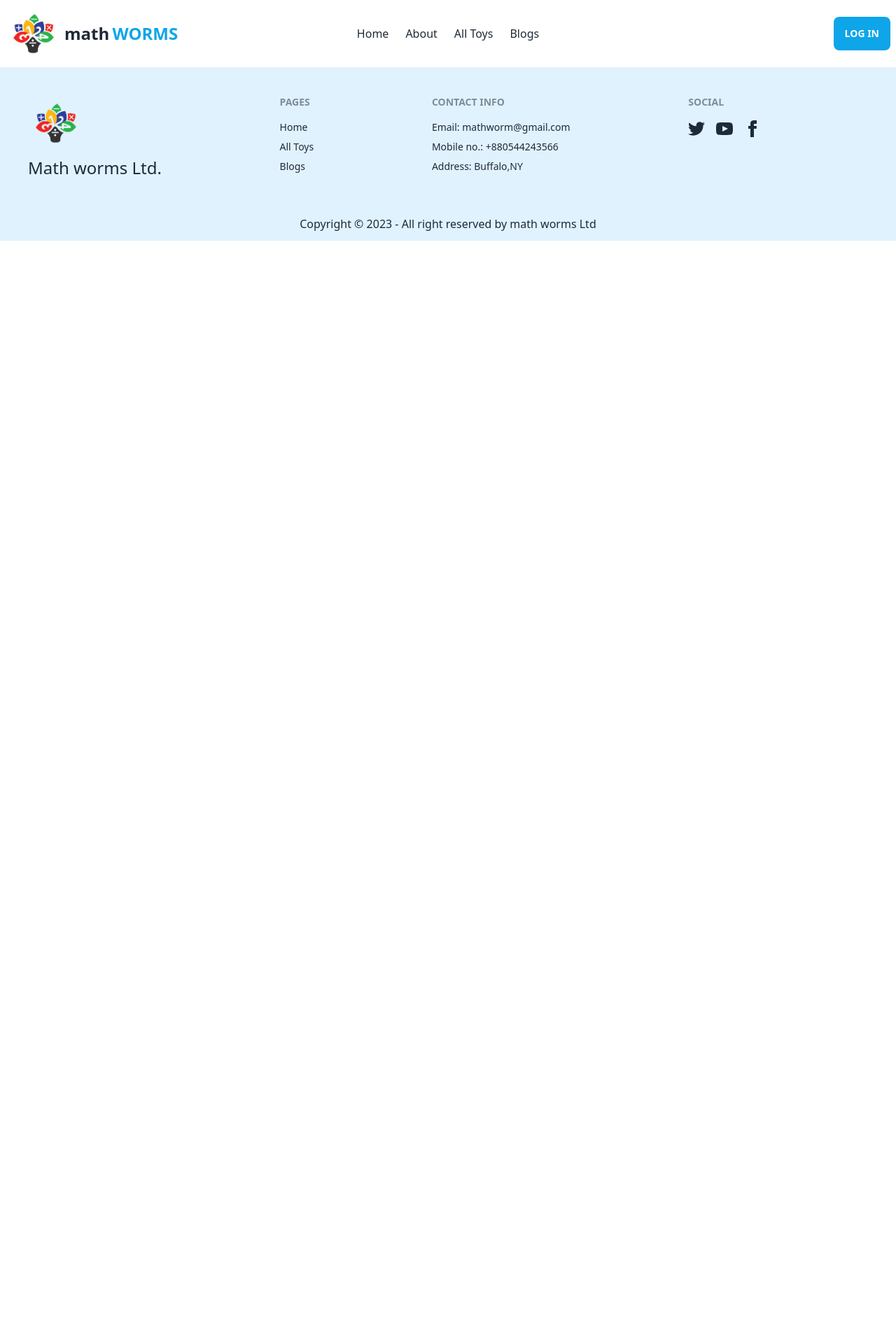
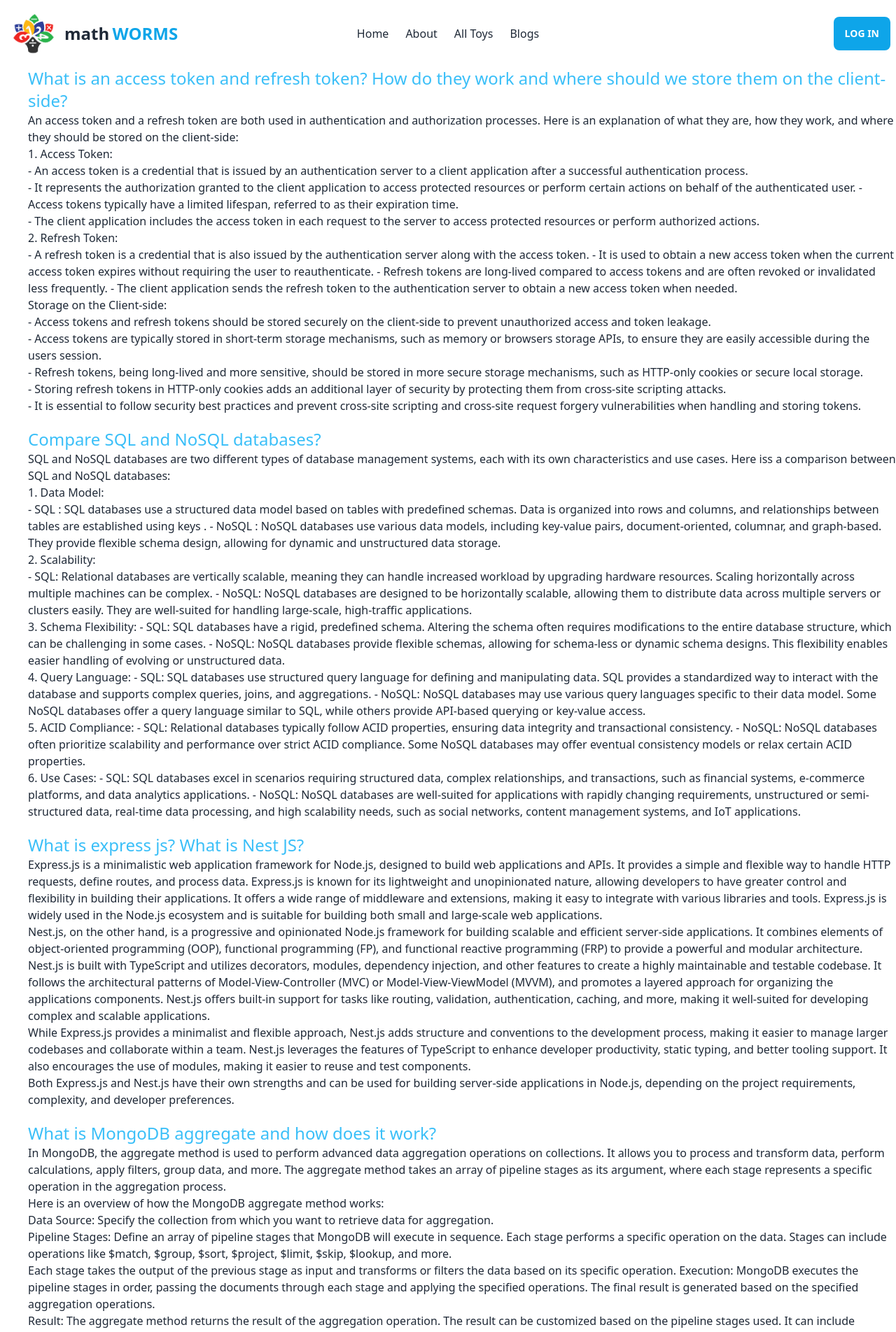
Before and after one commit to Mubasshirah/math-worms-client, a React (Vite) app: page /blogs in a window 1280 px wide. Shown: the top 1904 px of the page at 70% size. Before the commit the page ends 800 px from the top, so only its background shows below. Built offline with nearby package versions, Linux system fonts and the light colour scheme; no server answers.

Commit message:
blog done

```diff
--- a/src/Pages/Blogs/Blogs.jsx
+++ b/src/Pages/Blogs/Blogs.jsx
@@ -2,15 +2,97 @@
 
 const Blogs = () => {
     return (
-        <div>
-            <h1></h1>
-            <p></p>
-            <h1></h1>
-            <p></p>
-            <h1></h1>
-            <p></p>
-            <h1></h1>
-            <p></p>
+        <div className="text-left ms-10">
+            <h1 className="text-2xl text-info">
+                What is an access token and refresh token? How do they work and where should we store them on the client-side?
+            </h1>
+            <p className="text-1xl mb-5">
+                An access token and a refresh token are both used in authentication and authorization processes. Here is an explanation of what they are, how they work, and where they should be stored on the client-side:
+                <br />
+                1. Access Token: <br />
+                - An access token is a credential that is issued by an authentication server to a client application after a successful authentication process. <br />
+                - It represents the authorization granted to the client application to access protected resources or perform certain actions on behalf of the authenticated user.
+                - Access tokens typically have a limited lifespan, referred to as their expiration time. <br />
+                - The client application includes the access token in each request to the server to access protected resources or perform authorized actions.
+                <br />
+                2. Refresh Token: <br />
+                - A refresh token is a credential that is also issued by the authentication server along with the access token.
+                - It is used to obtain a new access token when the current access token expires without requiring the user to reauthenticate.
+                - Refresh tokens are long-lived compared to access tokens and are often revoked or invalidated less frequently.
+                - The client application sends the refresh token to the authentication server to obtain a new access token when needed.
+                <br />
+                Storage on the Client-side: <br />
+                - Access tokens and refresh tokens should be stored securely on the client-side to prevent unauthorized access and token leakage. <br />
+                - Access tokens are typically stored in short-term storage mechanisms, such as memory or browsers storage APIs, to ensure they are easily accessible during the users session. <br />
+                - Refresh tokens, being long-lived and more sensitive, should be stored in more secure storage mechanisms, such as HTTP-only cookies or secure local storage. <br />
+                - Storing refresh tokens in HTTP-only cookies adds an additional layer of security by protecting them from cross-site scripting  attacks. <br />
+                - It is essential to follow security best practices and prevent cross-site scripting  and cross-site request forgery  vulnerabilities when handling and storing tokens.
+
+
+            </p>
+            <h1 className="text-2xl text-info">
+                Compare SQL and NoSQL databases?
+            </h1>
+            <p className="text-1xl mb-5">
+                SQL and NoSQL databases are two different types of database management systems, each with its own characteristics and use cases. Here iss a comparison between SQL and NoSQL databases:
+                <br />
+                1. Data Model: <br />
+                - SQL : SQL databases use a structured data model based on tables with predefined schemas. Data is organized into rows and columns, and relationships between tables are established using keys .
+                - NoSQL : NoSQL databases use various data models, including key-value pairs, document-oriented, columnar, and graph-based. They provide flexible schema design, allowing for dynamic and unstructured data storage.
+                <br />
+                2. Scalability: <br />
+                - SQL: Relational databases are vertically scalable, meaning they can handle increased workload by upgrading hardware resources. Scaling horizontally across multiple machines can be complex.
+                - NoSQL: NoSQL databases are designed to be horizontally scalable, allowing them to distribute data across multiple servers or clusters easily. They are well-suited for handling large-scale, high-traffic applications.
+                <br />
+                3. Schema Flexibility:
+                - SQL: SQL databases have a rigid, predefined schema. Altering the schema often requires modifications to the entire database structure, which can be challenging in some cases.
+                - NoSQL: NoSQL databases provide flexible schemas, allowing for schema-less or dynamic schema designs. This flexibility enables easier handling of evolving or unstructured data.
+                <br />
+                4. Query Language:
+                - SQL: SQL databases use structured query language  for defining and manipulating data. SQL provides a standardized way to interact with the database and supports complex queries, joins, and aggregations.
+                - NoSQL: NoSQL databases may use various query languages specific to their data model. Some NoSQL databases offer a query language similar to SQL, while others provide API-based querying or key-value access.
+                <br />
+                5. ACID Compliance:
+                - SQL: Relational databases typically follow ACID  properties, ensuring data integrity and transactional consistency.
+                - NoSQL: NoSQL databases often prioritize scalability and performance over strict ACID compliance. Some NoSQL databases may offer eventual consistency models or relax certain ACID properties.
+                <br />
+                6. Use Cases:
+                - SQL: SQL databases excel in scenarios requiring structured data, complex relationships, and transactions, such as financial systems, e-commerce platforms, and data analytics applications.
+                - NoSQL: NoSQL databases are well-suited for applications with rapidly changing requirements, unstructured or semi-structured data, real-time data processing, and high scalability needs, such as social networks, content management systems, and IoT applications.
+
+
+            </p>
+            <h1 className="text-2xl text-info">
+                What is express js? What is Nest JS?
+            </h1>
+            <p className="text-1xl mb-5">
+                Express.js is a minimalistic web application framework for Node.js, designed to build web applications and APIs. It provides a simple and flexible way to handle HTTP requests, define routes, and process data. Express.js is known for its lightweight and unopinionated nature, allowing developers to have greater control and flexibility in building their applications. It offers a wide range of middleware and extensions, making it easy to integrate with various libraries and tools. Express.js is widely used in the Node.js ecosystem and is suitable for building both small and large-scale web applications.
+                <br />
+                Nest.js, on the other hand, is a progressive and opinionated Node.js framework for building scalable and efficient server-side applications. It combines elements of object-oriented programming (OOP), functional programming (FP), and functional reactive programming (FRP) to provide a powerful and modular architecture. Nest.js is built with TypeScript and utilizes decorators, modules, dependency injection, and other features to create a highly maintainable and testable codebase. It follows the architectural patterns of Model-View-Controller (MVC) or Model-View-ViewModel (MVVM), and promotes a layered approach for organizing the applications components. Nest.js offers built-in support for tasks like routing, validation, authentication, caching, and more, making it well-suited for developing complex and scalable applications.
+                <br />
+                While Express.js provides a minimalist and flexible approach, Nest.js adds structure and conventions to the development process, making it easier to manage larger codebases and collaborate within a team. Nest.js leverages the features of TypeScript to enhance developer productivity, static typing, and better tooling support. It also encourages the use of modules, making it easier to reuse and test components.
+                <br />
+                Both Express.js and Nest.js have their own strengths and can be used for building server-side applications in Node.js, depending on the project requirements, complexity, and developer preferences.
+            </p>
+            <h1 className="text-2xl text-info">
+                What is MongoDB aggregate and how does it work?
+            </h1>
+            <p className="text-1xl mb-5">
+
+                In MongoDB, the aggregate method is used to perform advanced data aggregation operations on collections. It allows you to process and transform data, perform calculations, apply filters, group data, and more. The aggregate method takes an array of pipeline stages as its argument, where each stage represents a specific operation in the aggregation process.
+                <br />
+                Here is an overview of how the MongoDB aggregate method works:
+                <br />
+                Data Source: Specify the collection from which you want to retrieve data for aggregation.
+                <br />
+                Pipeline Stages: Define an array of pipeline stages that MongoDB will execute in sequence. Each stage performs a specific operation on the data.
+
+                Stages can include operations like $match, $group, $sort, $project, $limit, $skip, $lookup, and more. <br />
+                Each stage takes the output of the previous stage as input and transforms or filters the data based on its specific operation.
+                Execution: MongoDB executes the pipeline stages in order, passing the documents through each stage and applying the specified operations. The final result is generated based on the specified aggregation operations.
+                <br />
+                Result: The aggregate method returns the result of the aggregation operation. The result can be customized based on the pipeline stages used. It can include transformed data, computed fields, grouped data, statistical calculations, and more.
+            </p>
         </div>
     );
 };
```
